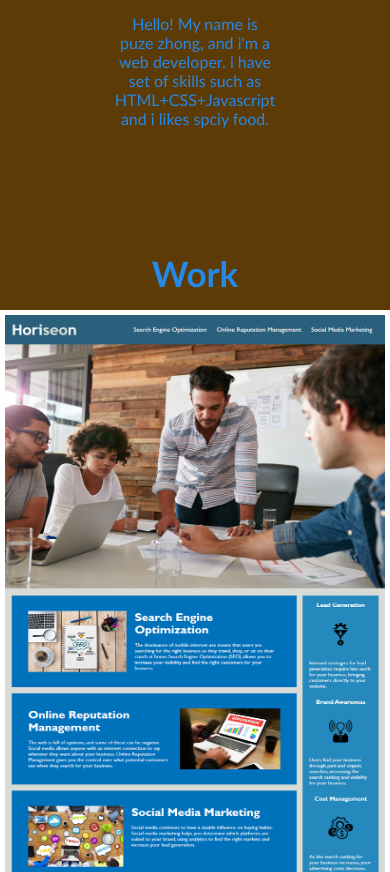
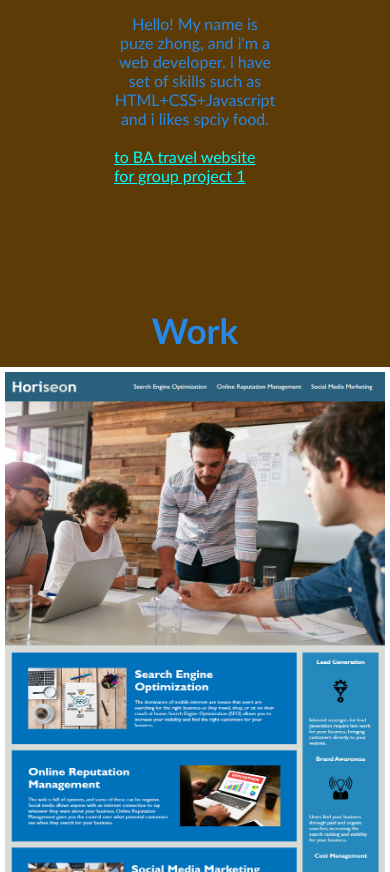
Before and after one commit to pzhong1/portfolio-html, a plain HTML site: page index.html in a window 390 px wide. Shown: the part 909-1781 px from the top of the page. Drawn offline with Linux system fonts and the light colour scheme.

Commit message:
added BA travel link

```diff
--- a/Assignment-2/assets/css/style.css
+++ b/Assignment-2/assets/css/style.css
@@ -158,6 +158,11 @@
      padding: 10px;
  }
 
+ .group-link{
+    text-align: center;
+    margin-left: 300px;
+ }
+
  /*media*/
  /*/* On screens that are 640px wide or less, make the columns stack on top of each other instead of next to each other */
  @media (max-width: 640px) {
@@ -201,6 +206,9 @@
          object-fit: contain;
 
      }
+     .group-link{
+        text-align: center;
+     }
  }
 
  /* On screens that are 600px wide or less, make the columns stack on top of each other instead of next to each other */
--- a/index.html
+++ b/index.html
@@ -41,6 +41,7 @@
             <div>
                 <p>Hello! My name is puze zhong, and i'm a web developer. i have set of skills such as
                     HTML+CSS+Javascript and i likes spciy food. </p>
+                    <a class="group-link" href="https://pzhong1.github.io/BA-travel-/">link to BA travel website for group project 1</a>
             </div>
         </div>
     </div>
```
Also changed, not shown: 2 other files.
